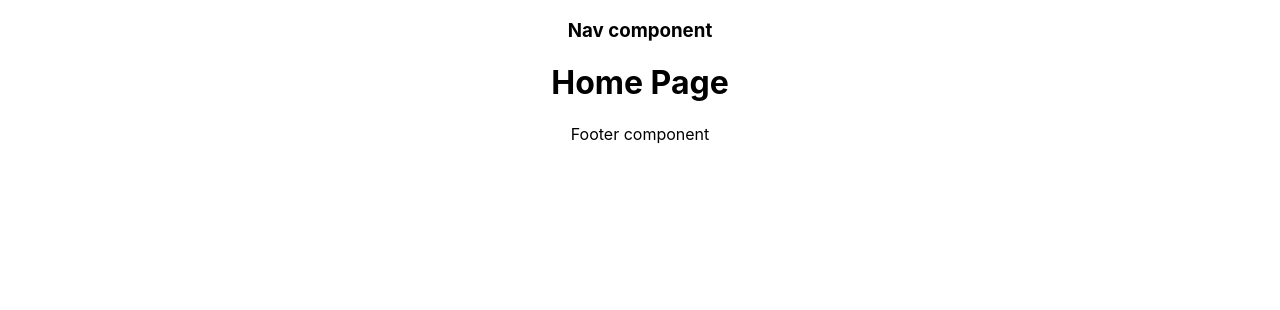
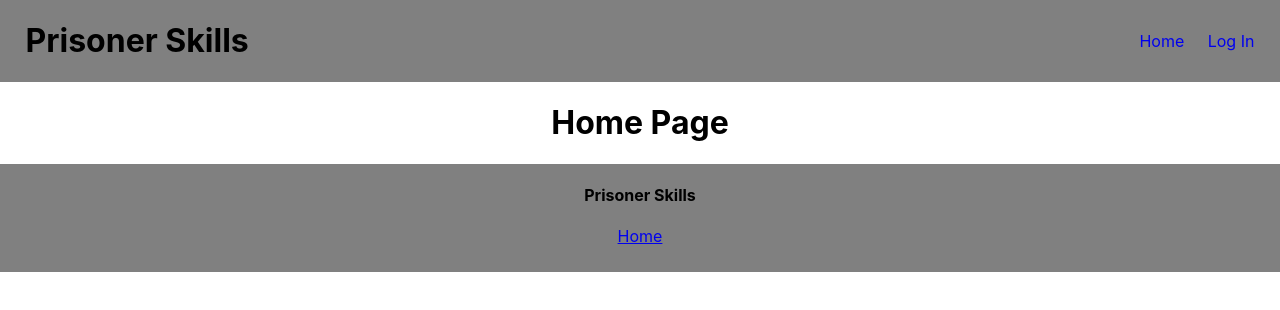
Before and after one commit to PrisonerSkills3/react-app-prisoner-skills, a React (Create React App) app in the folder prisoner-skills/: page / in a window 1280 px wide. Shown: the top 310 px of the page. Built offline with nearby package versions, Linux system fonts and the light colour scheme.

Commit message:
Add basic styles nav footer and add links to home login
This was to make a basic working nav styles are needed from UI to match
theme of app

```diff
--- a/prisoner-skills/src/App.js
+++ b/prisoner-skills/src/App.js
@@ -1,20 +1,18 @@
-import React from 'react';
-import { Switch, Route } from 'react-router-dom';
-import './styles/App.css';
-import HomePage from './components/Homepage';
-import LogIn from './components/formLogIn';
-import SignUp from './components/formSignUp';
+import React from "react";
+import { Switch, Route } from "react-router-dom";
+import "./styles/App.css";
+import HomePage from "./components/Homepage";
+import LogIn from "./components/formLogIn";
+import SignUp from "./components/formSignUp";
 
 function App() {
   return (
     <div className="App">
-
       <Switch>
         <Route path="/log-in" component={LogIn} />
         <Route path="/sign-up" component={SignUp} />
-        <Route path="/" component={HomePage} />
+        <Route exact path="/" component={HomePage} />
       </Switch>
-
     </div>
   );
 }
--- a/prisoner-skills/src/components/universal/Footer.js
+++ b/prisoner-skills/src/components/universal/Footer.js
@@ -3,15 +3,17 @@
 -home <Link />
 */
 
-import React from 'react';
-import '../../styles/Footer.css';
+import React from "react";
+import "../../styles/Footer.css";
+import { Link } from "react-router-dom";
 
 const Footer = () => {
   return (
-    <div>
-      Footer component
+    <footer>
       {/* <Link />'s go here */}
-    </div>
+      <h4>Prisoner Skills</h4>
+      <Link to="/">Home</Link>
+    </footer>
   );
 };
 
--- a/prisoner-skills/src/components/universal/Nav.js
+++ b/prisoner-skills/src/components/universal/Nav.js
@@ -5,15 +5,20 @@
   -- Log In <Link /> (will be conditionally rerendered to display sign out if there is a token in the local storage)
 */
 
-import React from 'react';
-import '../../styles/Nav.css';
+import React from "react";
+import "../../styles/Nav.css";
+import { Link } from "react-router-dom";
 
 const Nav = () => {
   return (
-    <nav>
-      <h3>Nav component</h3>
+    <header>
       {/* <Link />'s will go here! */}
-    </nav>
+      <h1>Prisoner Skills</h1>
+      <nav>
+        <Link to="/">Home</Link>
+        <Link to="/log-in">Log In</Link>
+      </nav>
+    </header>
   );
 };
 
--- a/prisoner-skills/src/styles/Footer.css
+++ b/prisoner-skills/src/styles/Footer.css
@@ -0,0 +1,8 @@
+footer {
+  border: 0px solid blue;
+  background: grey;
+  text-align: center;
+  display: flex;
+  flex-direction: column;
+  padding-bottom: 2%;
+}
--- a/prisoner-skills/src/styles/Nav.css
+++ b/prisoner-skills/src/styles/Nav.css
@@ -0,0 +1,22 @@
+header {
+  background: grey;
+  display: flex;
+  justify-content: space-between;
+  align-items: center;
+}
+
+header h1 {
+  margin-left: 2%;
+}
+
+header nav {
+  border: 0px solid red;
+  margin-right: 2%;
+  width: 115px;
+  display: flex;
+  justify-content: space-between;
+}
+
+header nav a {
+  text-decoration: none;
+}
```
